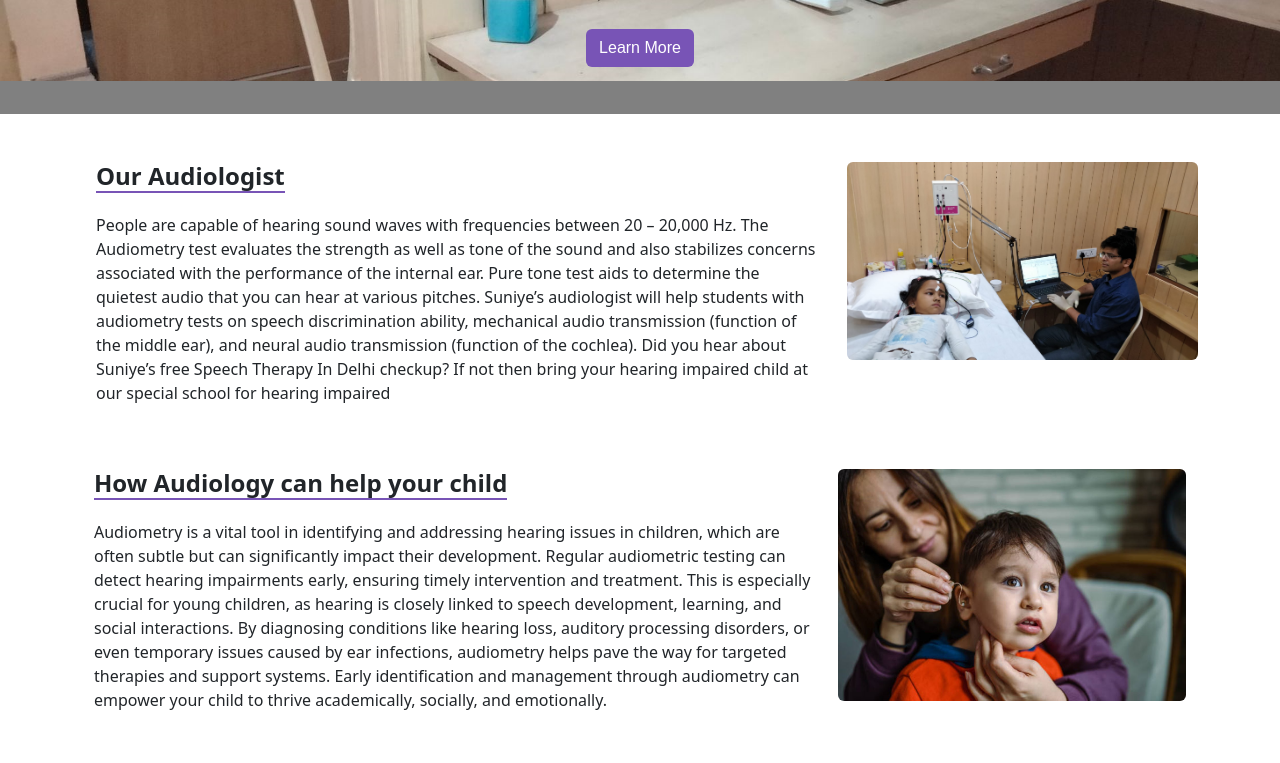
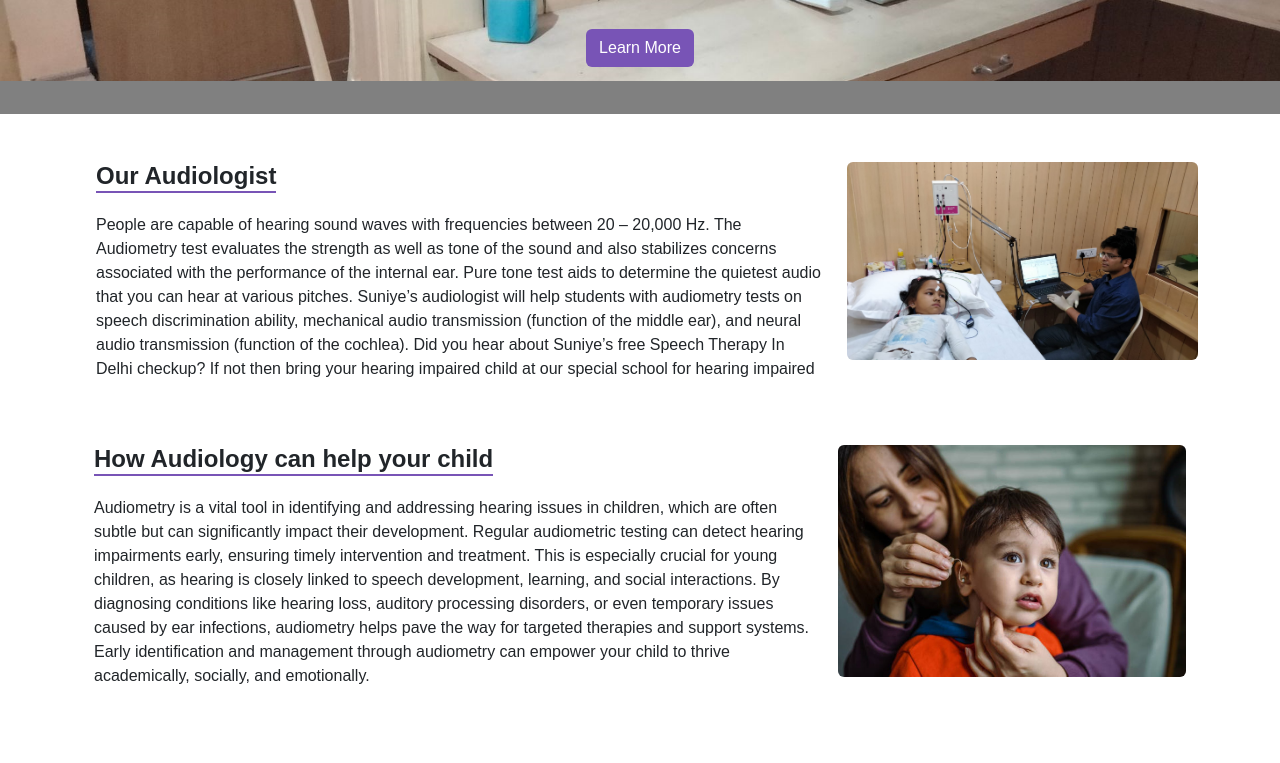
Before and after one commit to Trisha061104/Suniye, a plain HTML site: page audiometry.html in a window 1280 px wide. Shown: the part 346-1109 px from the top of the page. Drawn offline with nearby package versions, Linux system fonts and the light colour scheme.

Commit message:
Add files via upload

```diff
--- a/audiometry.html
+++ b/audiometry.html
@@ -11,6 +11,11 @@
     />
     <link href="https://cdn.jsdelivr.net/npm/bootstrap-icons/font/bootstrap-icons.css" rel="stylesheet">
     <style>
+      body {
+    margin: 0;
+    padding: 0;
+    font-family: 'Montserrat', sans-serif; /* Global font */
+}
       /* Header styling */
       .header {
         display: flex;
```
